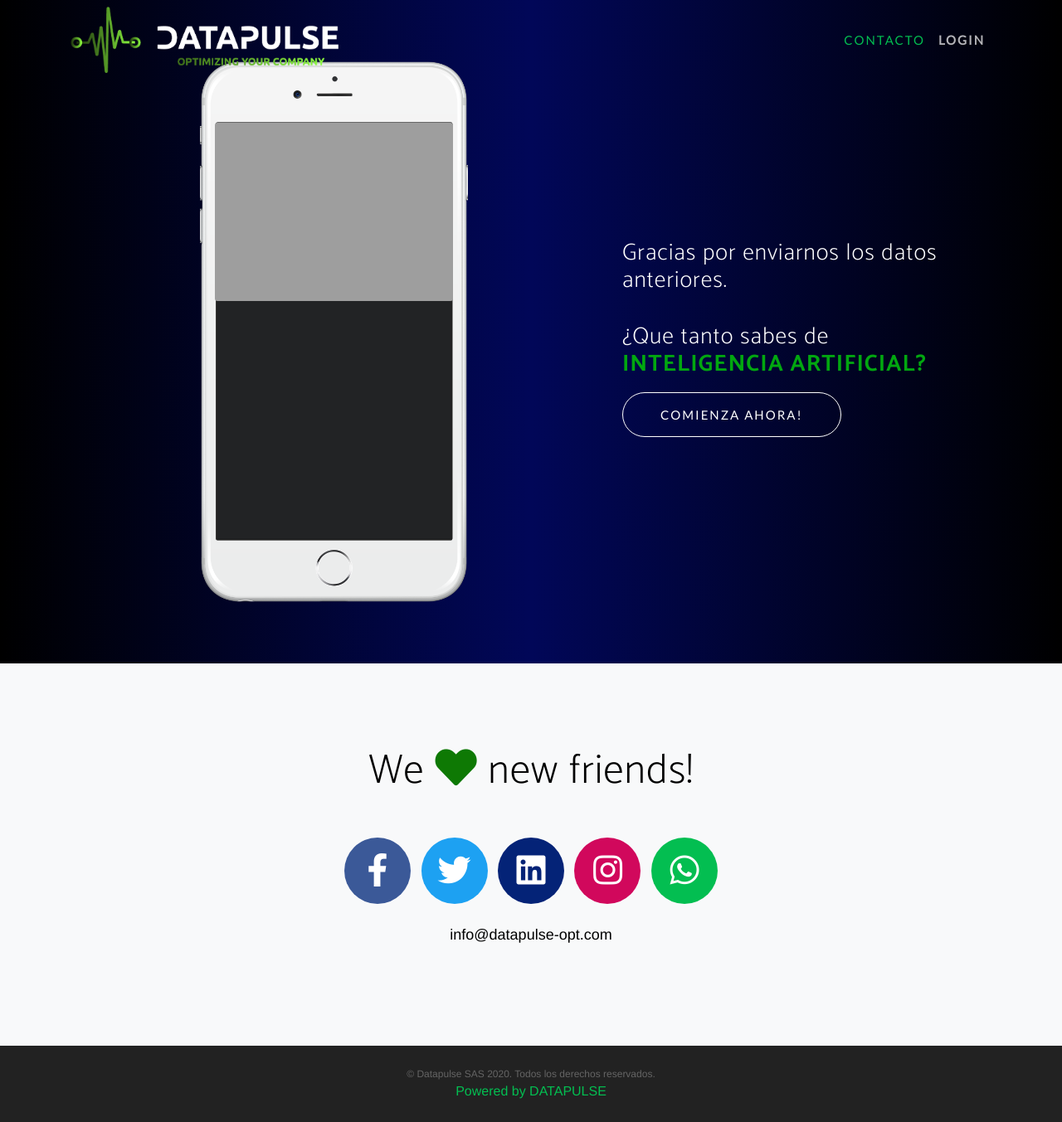
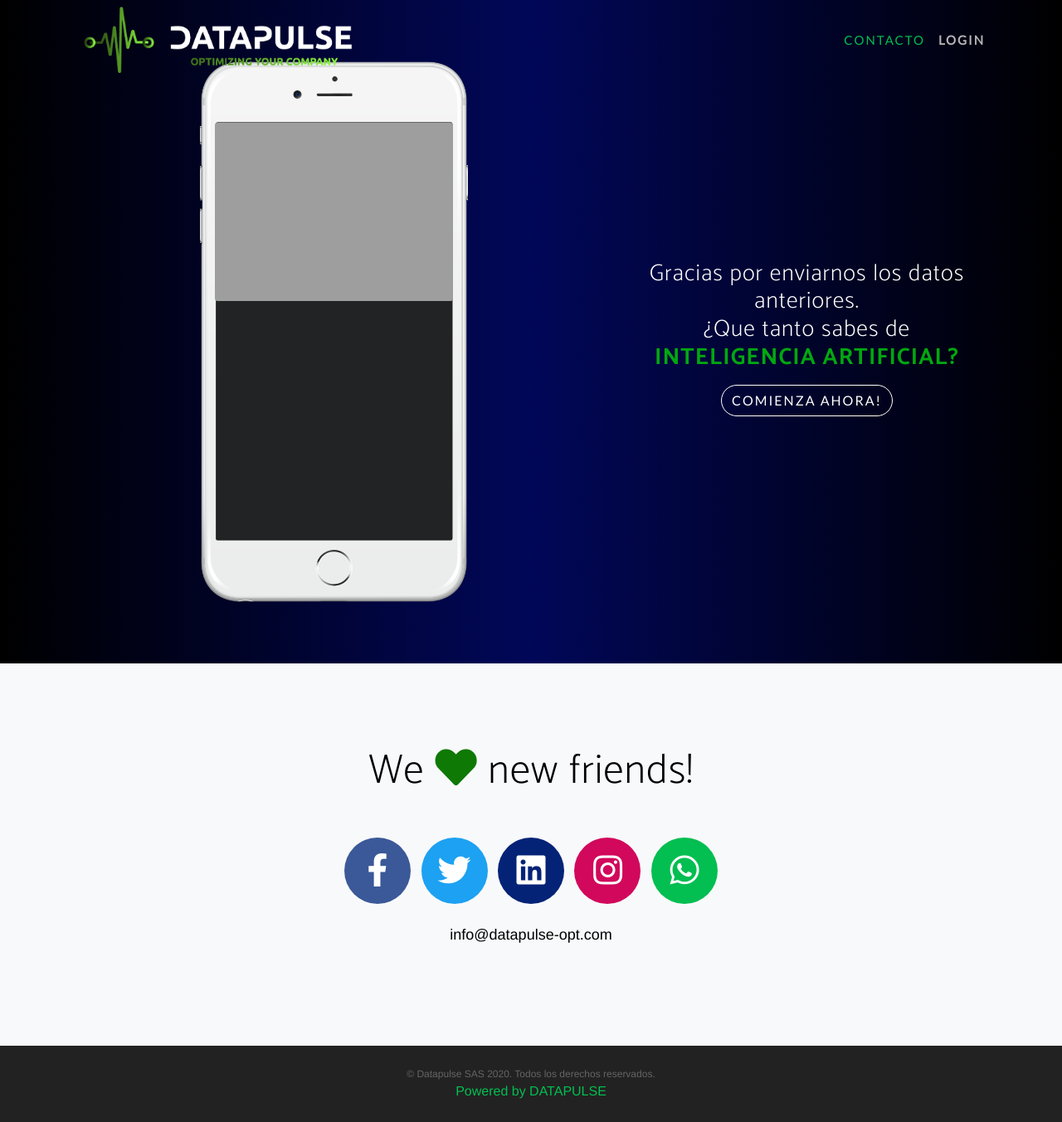
Before and after one commit to rojolocco/iamed_survey, a Flask app: template app/templates/home/index_home.html in a window 1280 px wide. Shown: the whole page at 83% size. Run offline with Flask 2, Linux system fonts and the light colour scheme; the template is opened without the code that fills it, so the values that code supplies are empty; some libraries are stand-ins or nearby versions; some web fonts are replaced; grey boxes are pictures that could not be loaded.

Commit message:
second commit

```diff
--- a/app/static/home/css/new-age.css
+++ b/app/static/home/css/new-age.css
@@ -62,7 +62,7 @@ section h2 {
 
 #mainNav {
   border-color: rgba(34, 34, 34, 0.05);
-  background-color: white;
+  background-color: gray;
   transition: all .35s;
   font-family: 'Catamaran', 'Helvetica', 'Arial', 'sans-serif';
   font-weight: 200;
@@ -141,7 +141,7 @@ section h2 {
 
   #mainNav.navbar-shrink {
     border-color: rgba(34, 34, 34, 0.1);
-    background-color: white;
+    background-color: grey;
   }
 
   #mainNav.navbar-shrink .navbar-brand {
--- a/app/templates/home/index_home.html
+++ b/app/templates/home/index_home.html
@@ -5,6 +5,7 @@
 <!-- ################################################################################### -->
 <!-- Navigation -->
 {% block nav %}
+<a class="navbar-brand js-scroll-trigger" href="#page-top"></a>
 <img src="static/home/img/datapulse_logo.png" class="img-fluid" alt="Datapulse SAS" style="width: auto; height:80px">
 <button class="navbar-toggler navbar-toggler-right" type="button" data-toggle="collapse" data-target="#navbarResponsive"
     aria-controls="navbarResponsive" aria-expanded="false" aria-label="Toggle navigation">
@@ -98,9 +99,12 @@
                     </div>
                 </form>
                 {% else %}
-                <h3 class="my-3">Gracias por enviarnos los datos anteriores. <br><br> ¿Que tanto sabes de <span
+                <h3 class="my-3 text-center">Gracias por enviarnos los datos anteriores. <br> ¿Que tanto sabes de <span
                         id='indispensable'>INTELIGENCIA ARTIFICIAL?</span></h3>
-                <a href="{{ url_for('survey') }}" class="btn btn-outline btn-xl js-scroll-trigger">Comienza Ahora!</a>
+                <div class="text-center">
+                    <a href="{{ url_for('survey') }}" class="btn btn-outline js-scroll-trigger text-center">Comienza Ahora!</a>
+                </div>
+
                 {% endif %}
 
             </div>
```
